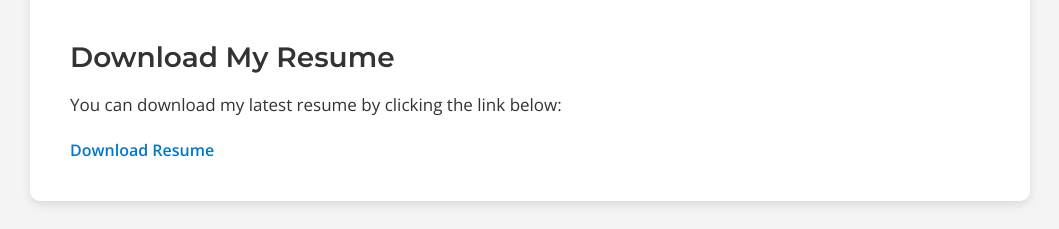
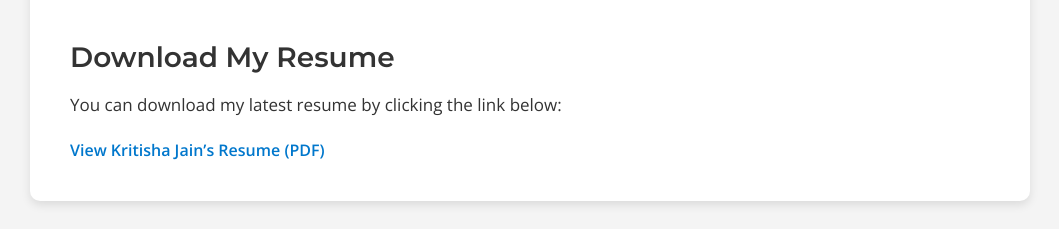
Before and after one commit to Kritisha-Jain/Design, a plain HTML site: page index.html in a window 1280 px wide. Shown: the part 940-1169 px from the top of the page, without its empty margins (110-1169 px from the left). Drawn offline with nearby package versions, Linux system fonts and the light colour scheme.

Commit message:
Fix resume link and footer icons

```diff
--- a/index.html
+++ b/index.html
@@ -190,7 +190,7 @@
 <section class="resume">
   <h2>Download My Resume</h2>
   <p>You can download my latest resume by clicking the link below:</p>
-  <a href="4-10%20Kritisha%20Jain%20User%20Experience%20Researcher.pdf" target="_blank">Download Resume</a>
+  <a href="kritisha-jain-resume.pdf" target="_blank" aria-label="Download Kritisha Jain’s resume as PDF">View Kritisha Jain’s Resume (PDF)</a>
 </section>
 
 <section class="case-study locked" id="locked-case">
```
